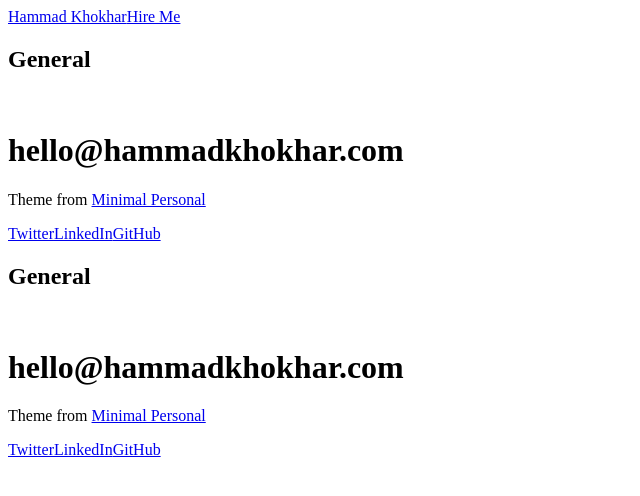
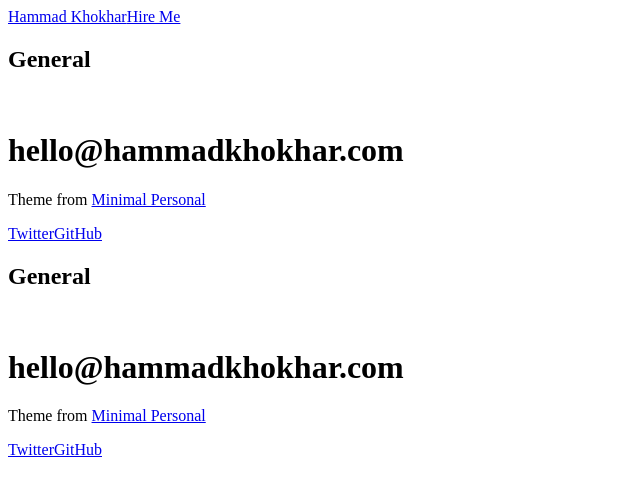
Before and after one commit to hammadkhokhar/Minimal-Personal-Website, a Next.js app: page /components/footer in a window 1280 px wide. Shown: the top 496 px of the page, without its empty margins (0-640 px from the left). Built offline with nearby package versions, Linux system fonts and the light colour scheme.

Commit message:
removed socials

```diff
--- a/pages/components/footer.jsx
+++ b/pages/components/footer.jsx
@@ -32,14 +32,6 @@ const Footer = () => {
               Twitter
             </a>
             <a
-              href="https://www.linkedin.com/in/hammadkhokhar/"
-              className={"transition-colors hover:text-blue-500"}
-              target="_blank"
-              rel="noreferrer"
-            >
-              LinkedIn
-            </a>
-            <a
               href="https://github.com/hammadkhokhar"
               className={"transition-colors hover:text-yellow-500"}
               target="_blank"
```
